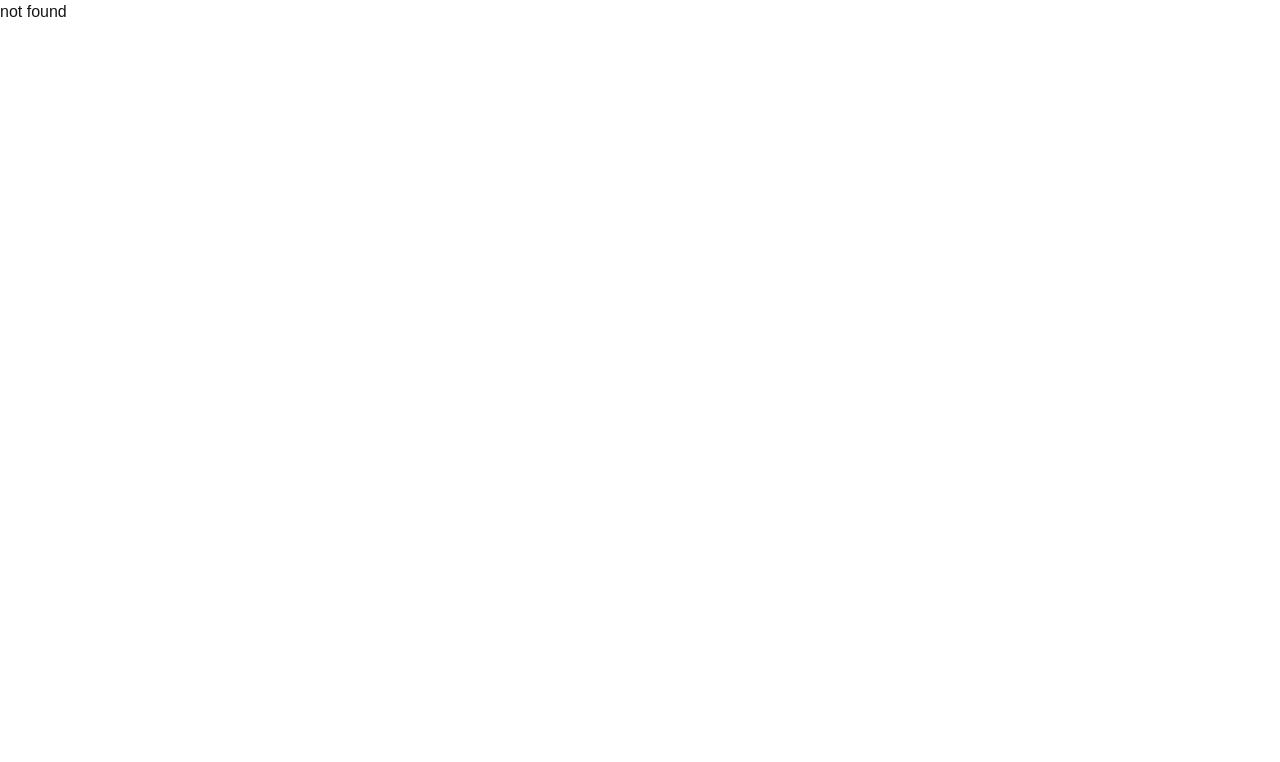
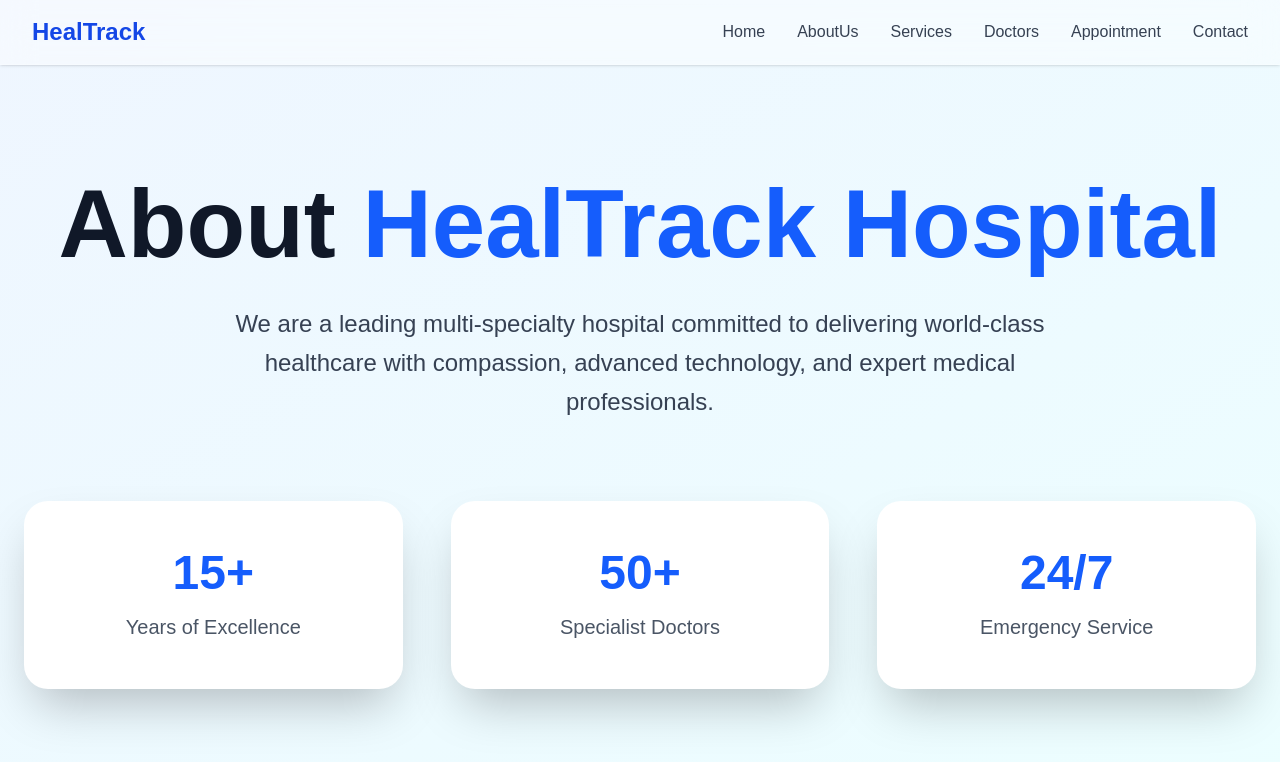
Before and after one commit to shiuly-28/health-track, a Next.js app: page /aboutUs in a window 1280 px wide. Before the commit this address had no page. Shown: the top 762 px of the page. Built offline with nearby package versions, Linux system fonts and the light colour scheme.

Commit message:
implement the aboutUs file

```diff
--- /dev/null
+++ b/app/aboutUs/page.jsx
@@ -0,0 +1,32 @@
+"use client"
+
+export default function AboutUsPage() {
+  return (
+    <div className="pt-24 min-h-screen bg-gradient-to-br from-blue-50 to-cyan-50">
+      <div className="max-w-7xl mx-auto px-6 py-20 text-center">
+        <h1 className="text-6xl md:text-8xl font-bold text-gray-900 mb-8">
+          About <span className="text-blue-600">HealTrack Hospital</span>
+        </h1>
+        <p className="text-xl md:text-2xl text-gray-700 max-w-4xl mx-auto leading-relaxed">
+          We are a leading multi-specialty hospital committed to delivering world-class
+          healthcare with compassion, advanced technology, and expert medical professionals.
+        </p>
+
+        <div className="mt-20 grid grid-cols-1 md:grid-cols-3 gap-12">
+          <div className="bg-white p-12 rounded-3xl shadow-2xl hover:shadow-3xl transition">
+            <h3 className="text-5xl font-bold text-blue-600">15+</h3>
+            <p className="text-xl text-gray-600 mt-4">Years of Excellence</p>
+          </div>
+          <div className="bg-white p-12 rounded-3xl shadow-2xl hover:shadow-3xl transition">
+            <h3 className="text-5xl font-bold text-blue-600">50+</h3>
+            <p className="text-xl text-gray-600 mt-4">Specialist Doctors</p>
+          </div>
+          <div className="bg-white p-12 rounded-3xl shadow-2xl hover:shadow-3xl transition">
+            <h3 className="text-5xl font-bold text-blue-600">24/7</h3>
+            <p className="text-xl text-gray-600 mt-4">Emergency Service</p>
+          </div>
+        </div>
+      </div>
+    </div>
+  );
+}
--- a/app/components/Navbar.jsx
+++ b/app/components/Navbar.jsx
@@ -14,7 +14,7 @@ export default function Navbar() {
 
   const menuItems = [
     { label: 'Home', href: '/' },
-    { label: 'About Us', href: '/about' },
+    { label: 'AboutUs', href: '/aboutUs' },
     { label: 'Services', href: '/services' },
     { label: 'Doctors', href: '/doctors' },
     { label: 'Appointment', href: '/appointment' },
--- a/app/layout.js
+++ b/app/layout.js
@@ -1,5 +1,6 @@
 import { Geist, Geist_Mono } from "next/font/google";
 import "./globals.css";
+import Navbar from "./components/Navbar";
 
 const geistSans = Geist({
   variable: "--font-geist-sans",
@@ -125,6 +126,8 @@ export default function RootLayout({ children }) {
       <body
         className={`${geistSans.variable} ${geistMono.variable} antialiased`}
       >
+        <Navbar/>
+
         {children}
       </body>
     </html>
--- a/app/page.js
+++ b/app/page.js
@@ -1,5 +1,5 @@
 import React from 'react'
-import Navbar from './components/Navbar'
+// import Navbar from './components/Navbar'
 import Footer from './components/Footer'
 import Hero from './components/Hero'
 import Product from './components/Product'
@@ -8,7 +8,7 @@ import Product from './components/Product'
 export default function page() {
   return (
     <div>
-      <Navbar/>
+      {/* <Navbar/> */}
       <Hero/>
       <Product/>
       <Footer/>
```
